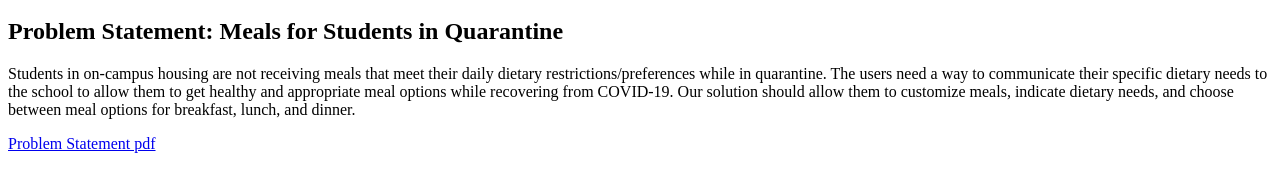
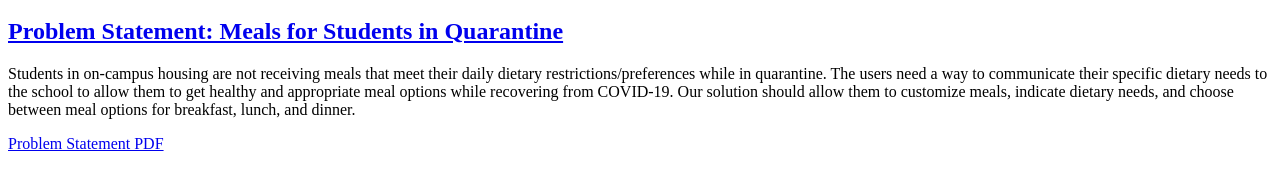
Before and after one commit to CarolineBarrineau/CarolineBarrineau.github.io, a plain HTML site: page index.html in a window 1280 px wide. Shown: the part 102-294 px from the top of the page. Drawn offline with Linux system fonts and the light colour scheme.

Commit message:
Add files via upload

```diff
--- a/index.html
+++ b/index.html
@@ -10,12 +10,12 @@
             Caroline Barrineau's  CSCE 190 Github Page
         </h1>
         <section class="assignment">
-           <img src="images/ProblemStatment.PNG">
+            <a href="Files/Team Banana.pdf"><img src="images/ProblemStatment.PNG"></a>
            <section class="assignment-details">
-               <h2>Problem Statement: Meals for Students in Quarantine</h2>
+            <a href="Files/Team Banana.pdf"><h2>Problem Statement: Meals for Students in Quarantine</h2></a>
                <p> Students in on-campus housing are not receiving meals that meet their daily dietary restrictions/preferences while in quarantine. The users need a way to communicate their specific dietary needs to the school to allow them to get healthy and appropriate meal options while recovering from COVID-19. Our solution should allow them to customize meals, indicate dietary needs, and choose between meal options for breakfast, lunch, and dinner.
             </p>
-            <a href="Files/Team Banana.pdf">Problem Statement pdf</a>
+            <a href="Files/Team Banana.pdf">Problem Statement PDF</a>
            </section>
         </section>
     </body>
```
